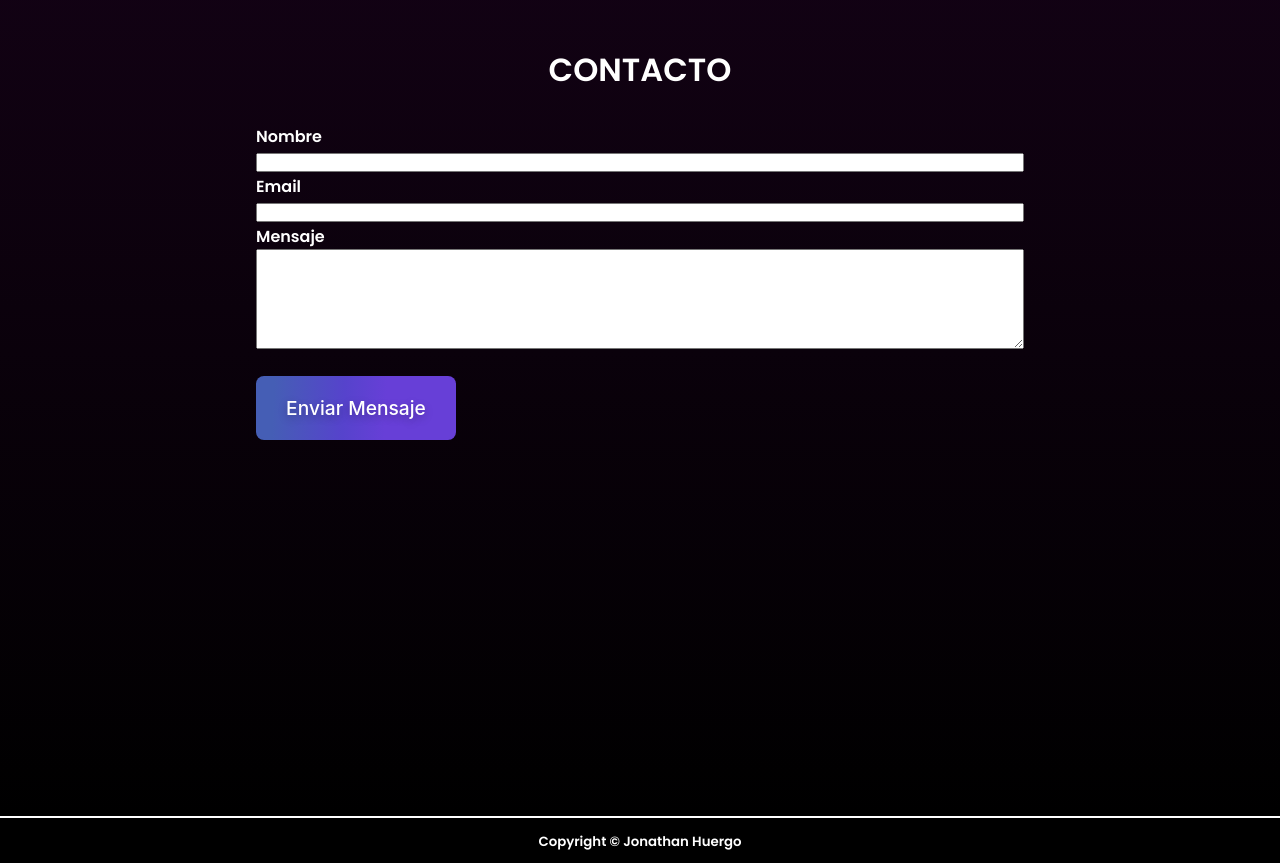
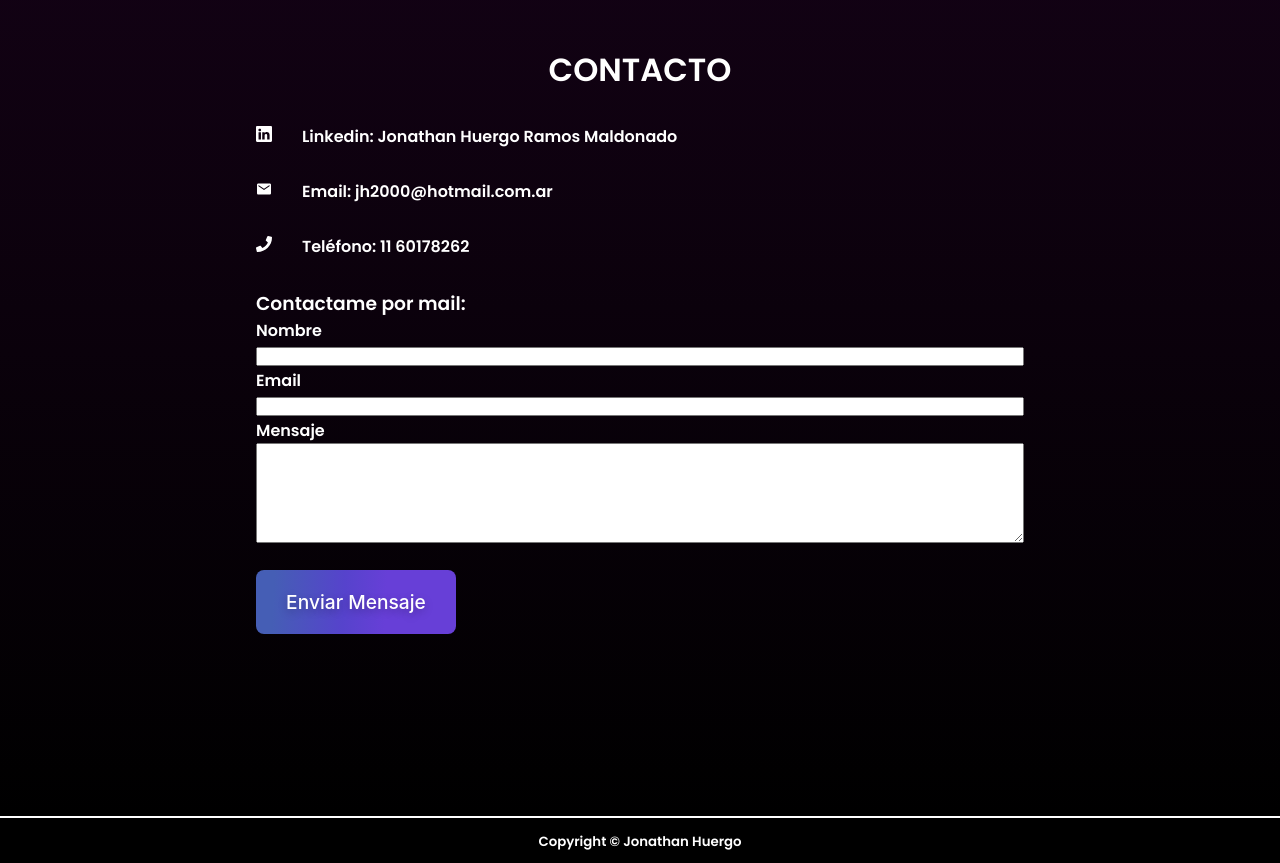
Before and after one commit to JonyHuergo/jhuergo2, a Next.js app: page / in a window 1280 px wide. Shown: the part 2920-3783 px from the top of the page. Built offline with nearby package versions, Linux system fonts and the light colour scheme.

Commit message:
Add contact info items

```diff
--- a/components/Contact.tsx
+++ b/components/Contact.tsx
@@ -1,4 +1,7 @@
 import styles from "../styles/Contact.module.css"
+import { FaPhone } from 'react-icons/fa';
+import { IoMdMail } from 'react-icons/io';
+import { BsLinkedin } from 'react-icons/bs';
 
 const Contact = () => {
       async function handleSubmit(event) {
@@ -28,13 +31,17 @@ const Contact = () => {
         <section id="contact" className={styles.contact}>
             <h2>CONTACTO</h2>
             <div className={styles.contactContainer}>
-                <div>
-                    {/* <ContactInfoItem icon={<MdLocalPhone/>}/>
-                    <ContactInfoItem icon={<MdEmail/>}/>
-                    <ContactInfoItem /> */}
+                <div className={styles.contactItemsContainer}>
+                    <span>
+                        <a href="https://www.linkedin.com/in/jonathan-huergo-ramos-maldonado-90260b166/" target="blank">
+                            <BsLinkedin/><p>Linkedin: Jonathan Huergo Ramos Maldonado</p>
+                        </a>
+                    </span>
+                    <span><IoMdMail/><p>Email: jh2000@hotmail.com.ar</p></span>
+                    <span><FaPhone/><p>Teléfono: 11 60178262</p></span>
                 </div>
                 <div className={styles.mailContainer}>
-                    {/* <ContactForm /> */}
+                    <h3>Contactame por mail:</h3>
                     <form onSubmit={handleSubmit}>
                         <div>
                             <label htmlFor="name">Nombre</label>
--- a/styles/Contact.module.css
+++ b/styles/Contact.module.css
@@ -9,12 +9,30 @@
 }
 
 .contactContainer {
-    padding: 30px, auto;
+    padding: 30px, 0;
+    width: 60%;
+    margin: auto;
 }
 
-.mailContainer {
-    width: 60%;
-    margin: auto;
+.contactItemsContainer span {
+    display: block;
+    margin-top: 30px;
+    margin-bottom: 30px;
+}
+
+.contactItemsContainer span a {
+    color: inherit;
+    text-decoration: inherit;
+    transition: all .5s;
+}
+
+.contactItemsContainer span a:hover {
+    color: #673FD7;
+}
+
+.contactItemsContainer p{
+    display: inline-block;
+    margin-left: 30px;
 }
 
 .mailContainer input {
@@ -55,7 +73,7 @@
 }
 
 @media (max-width: 950px) {
-    .mailContainer {
+    .contactContainer {
         width: 90%;
     }
 
@@ -67,3 +85,23 @@
         text-align: center;
     }
 }
+
+@media (max-width: 500px) {
+    .contactItemsContainer span {
+        font-size: 0.8em;
+    }
+
+    .contactItemsContainer p {
+        margin-left: 10px;
+    }
+}
+
+@media (max-width: 360px) {
+    .contactItemsContainer span {
+        font-size: 0.7em;
+    }
+
+    .contactItemsContainer p {
+        margin-left: 5px;
+    }
+}
```
